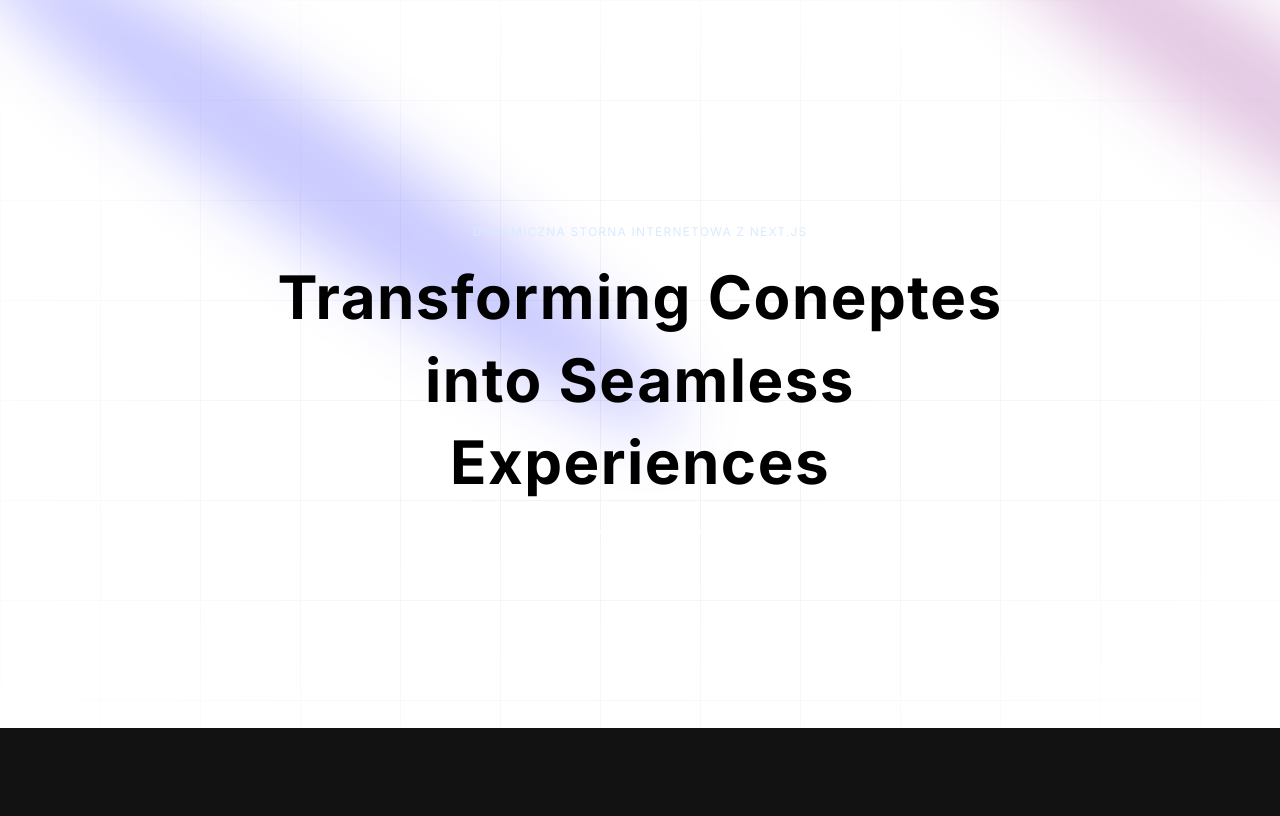
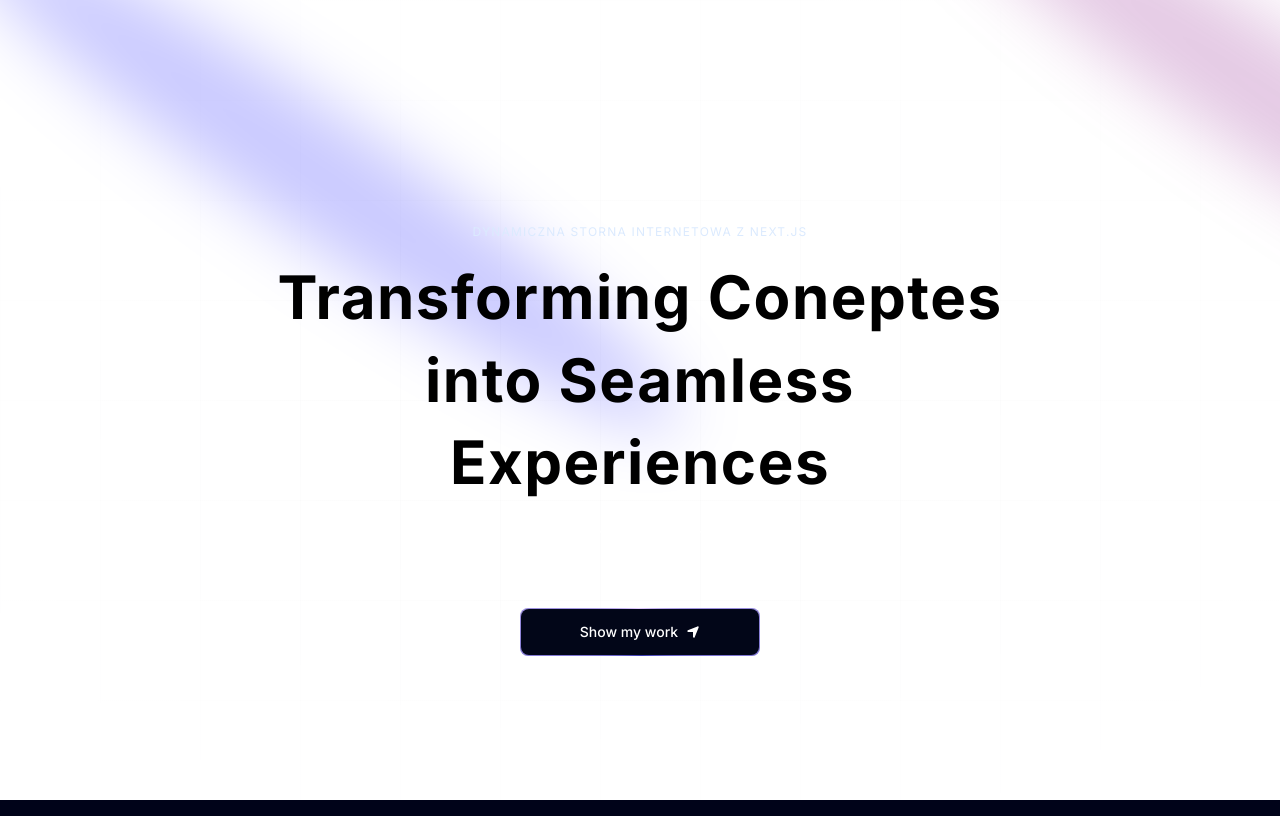
Before and after one commit to vat332/portfolio, a Next.js app: page / in a window 1280 px wide. Built offline with nearby package versions, Linux system fonts and the light colour scheme.

Commit message:
Add MagicButton component and integrate with Hero; update styles and dependencies

```diff
--- a/components/Hero.tsx
+++ b/components/Hero.tsx
@@ -1,4 +1,6 @@
 import { cn } from "@/utils/cn";
+import { FaLocationArrow } from "react-icons/fa6";
+import MagicButton from "./ui/MagicButton";
 import { Spotlight } from "./ui/Spotlight";
 import { TextGenerateEffect } from "./ui/TextGenerateEffect";
 
@@ -16,13 +18,13 @@ const Hero = () => {
         />
         <Spotlight className="top-28 left-80 h-[80vh] w-[50vw]" fill="blue" />
       </div>
-      <div className="h-screen w-full dark:bg-black-100 bg-white dark:bg-grid-white/[0.03] bg-grid-black/[0.2]  flex items-center justify-center absolute top-0 left-0">
+      <div className="h-screen w-full dark:bg-black-100 bg-white dark:bg-grid-white bg-grid-black  flex items-center justify-center absolute top-0 left-0">
         <div
           className={cn(
             "absolute inset-0",
             "[background-size:100px_100px]",
-            "[background-image:linear-gradient(to_right,#e4e4e7_0.1px,transparent_0.8px),linear-gradient(to_bottom,#e4e4e7_0.1px,transparent_0.8px)]",
-            "white:[background-image:linear-gradient(to_right,#262626_1px,transparent_1px),linear-gradient(to_bottom,#262626_1px,transparent_1px)]"
+            "[background-image:linear-gradient(to_right,#e4e4e7_0.1px,transparent_0.55px),linear-gradient(to_bottom,#e4e4e7_0.1px,transparent_0.55px)]",
+            "white:[background-image:linear-gradient(to_right,#262626_0.1px,transparent_0.6px),linear-gradient(to_bottom,#262626_0.1px,transparent_0.6px)]"
           )}
         />
         <div className="pointer-events-none absolute inset-0 flex items-center justify-center bg-white [mask-image:radial-gradient(ellipse_at_center,transparent_20%,black)] dark:bg-black-100" />
@@ -39,6 +41,13 @@ const Hero = () => {
           <p className="text-center md:tracking-wider mb-4 text-sm md:text-lg lg:text-2xl">
             Hi, I&apos;m Sebastian
           </p>
+          <a href="#about" title="button-hero">
+            <MagicButton
+              title="Show my work"
+              icon={<FaLocationArrow />}
+              position="right"
+            />
+          </a>
         </div>
       </div>
     </div>
--- /dev/null
+++ b/components/ui/MagicButton.tsx
@@ -0,0 +1,30 @@
+interface Props {
+  title: string;
+  icon?: React.ReactNode;
+  position?: string;
+  handleClick?: () => void;
+  otherClasses?: string;
+}
+
+const MagicButton = ({
+  title,
+  icon,
+  position,
+  handleClick,
+  otherClasses,
+}: Props) => {
+  return (
+    <button className="relative w-full inline-flex h-12 overflow-hidden rounded-lg p-[1px] focus:outline-none md:w-60 md:mt-10">
+      <span className="absolute inset-[-1000%] animate-[spin_2s_linear_infinite] bg-[conic-gradient(from_90deg_at_50%_50%,#E2CBFF_0%,#393BB2_50%,#E2CBFF_100%)]" />
+      <span
+        className={`inline-flex h-full w-full cursor-pointer items-center justify-center rounded-lg bg-slate-950 px-7 text-sm font-medium text-white backdrop-blur-3xl gap-2 ${otherClasses}`}
+      >
+        {position === "left" && icon}
+        {title}
+        {position === "right" && icon}
+      </span>
+    </button>
+  );
+};
+
+export default MagicButton;
--- a/package.json
+++ b/package.json
@@ -15,6 +15,7 @@
     "next-themes": "^0.4.6",
     "react": "^19.0.0",
     "react-dom": "^19.0.0",
+    "react-icons": "^5.5.0",
     "tailwind-merge": "^3.3.0"
   },
   "devDependencies": {
```
Also changed, not shown: 1 other file (tests, documents, lock files or other folders).
